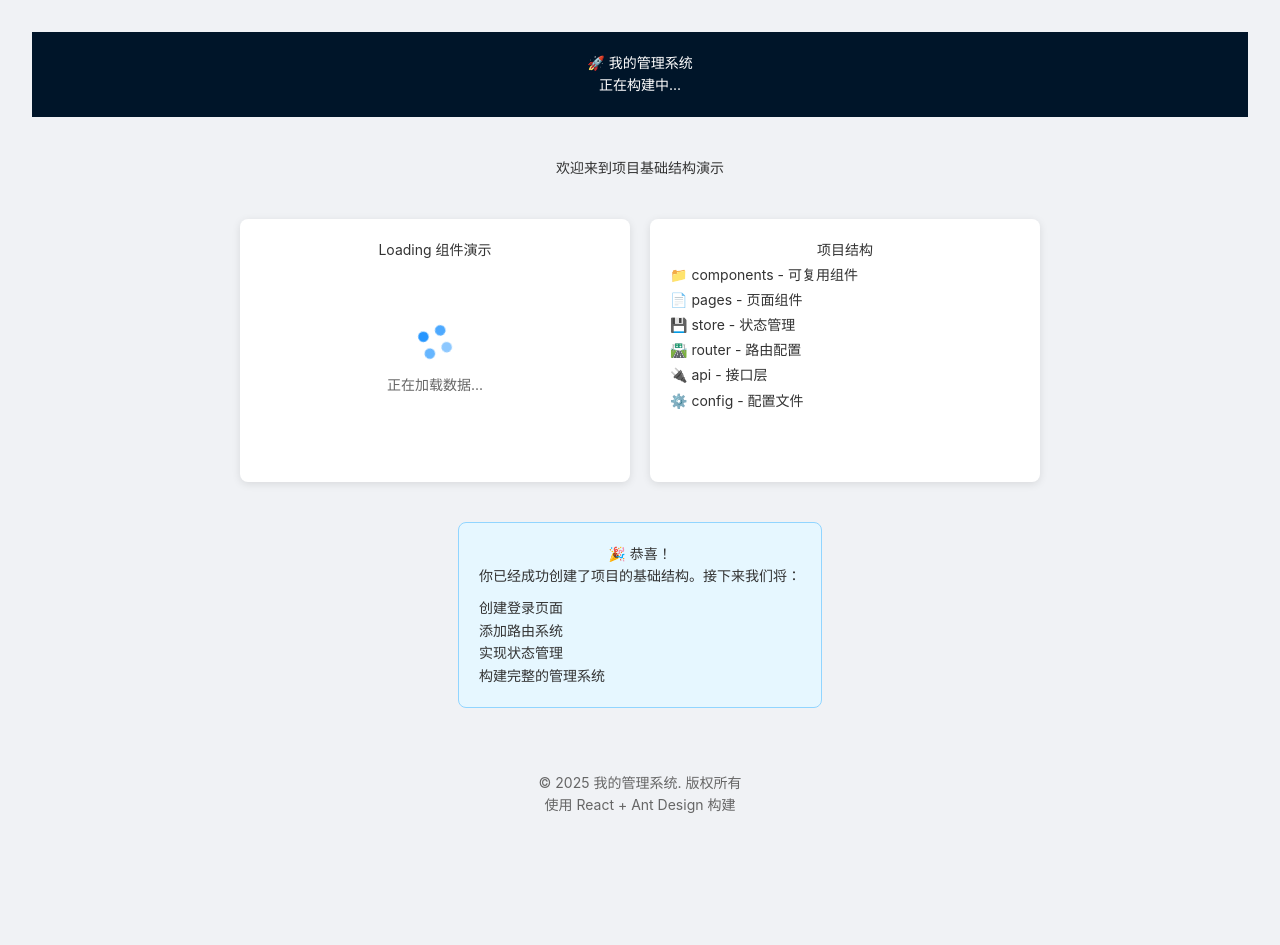
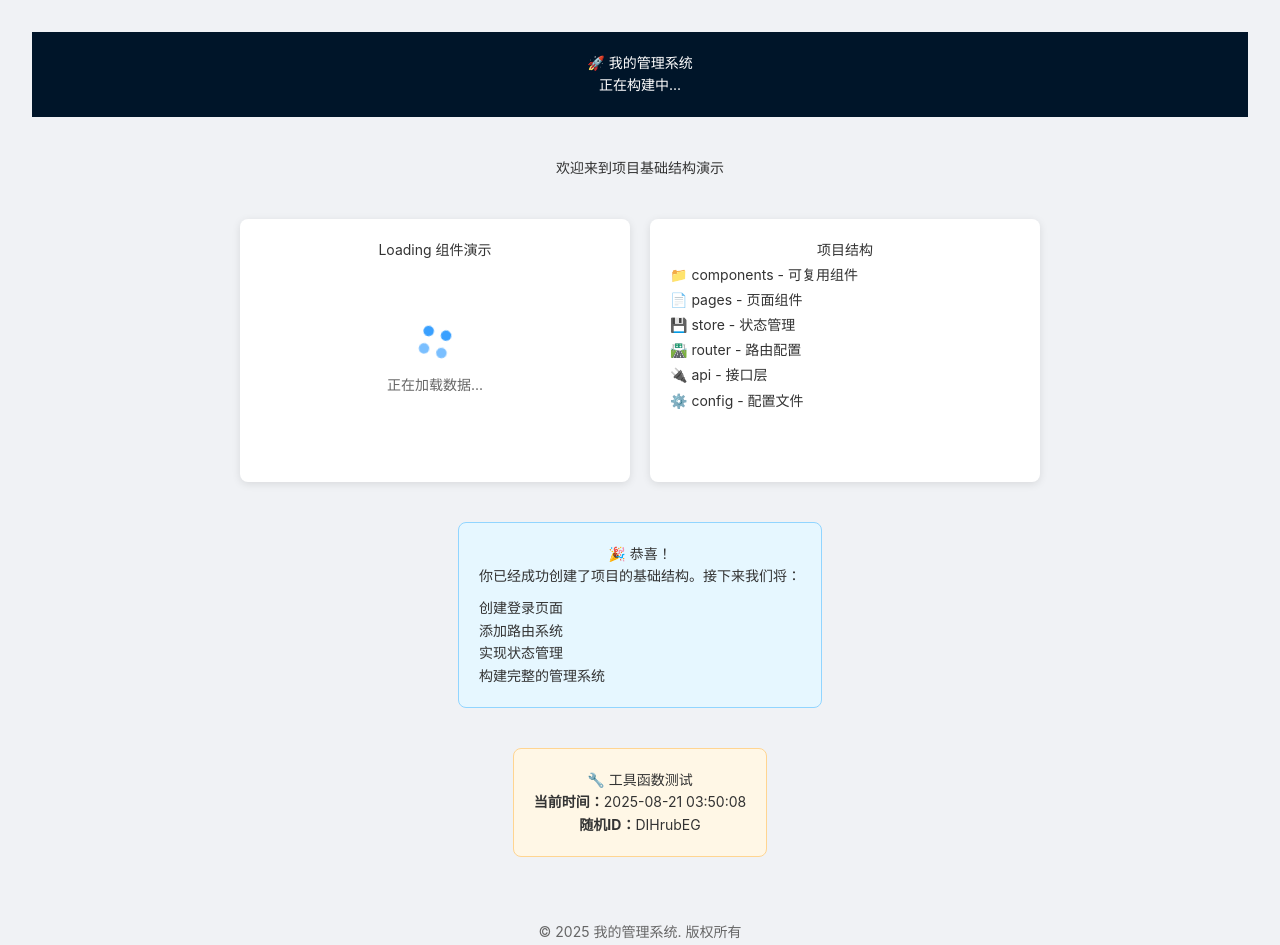
Before and after one commit to vistor985/admin-sys, a React (Vite) app: page / in a window 1280 px wide. Shown: the top 945 px of the page. Before the commit the page ends 873 px from the top, so only its background shows below. Built offline with nearby package versions, Linux system fonts and the light colour scheme.

Commit message:
utils test

```diff
--- a/src/App.jsx
+++ b/src/App.jsx
@@ -6,6 +6,7 @@ import Loading from './components/Loading';
 import Footer from './components/Footer';
 import lightTheme from './config/theme';
 import './App.css';
+import { formatDate, generateId } from './utils';
 
 function App() {
   return (
@@ -39,7 +40,6 @@ function App() {
           }}
         >
           <h2>欢迎来到项目基础结构演示</h2>
-
           <div
             style={{
               display: 'grid',
@@ -82,7 +82,6 @@ function App() {
               </ul>
             </div>
           </div>
-
           <div
             style={{
               padding: '20px',
@@ -101,6 +100,25 @@ function App() {
               <li>构建完整的管理系统</li>
             </ol>
           </div>
+          <div
+            style={{
+              padding: '20px',
+              backgroundColor: '#fff7e6',
+              borderRadius: '8px',
+              border: '1px solid #ffd591',
+              maxWidth: '600px',
+            }}
+          >
+            <h3>🔧 工具函数测试</h3>
+            <p>
+              <strong>当前时间：</strong>
+              {formatDate(new Date())}
+            </p>
+            <p>
+              <strong>随机ID：</strong>
+              {generateId()}
+            </p>
+          </div>
         </main>
 
         {/* 页面底部 */}
```
